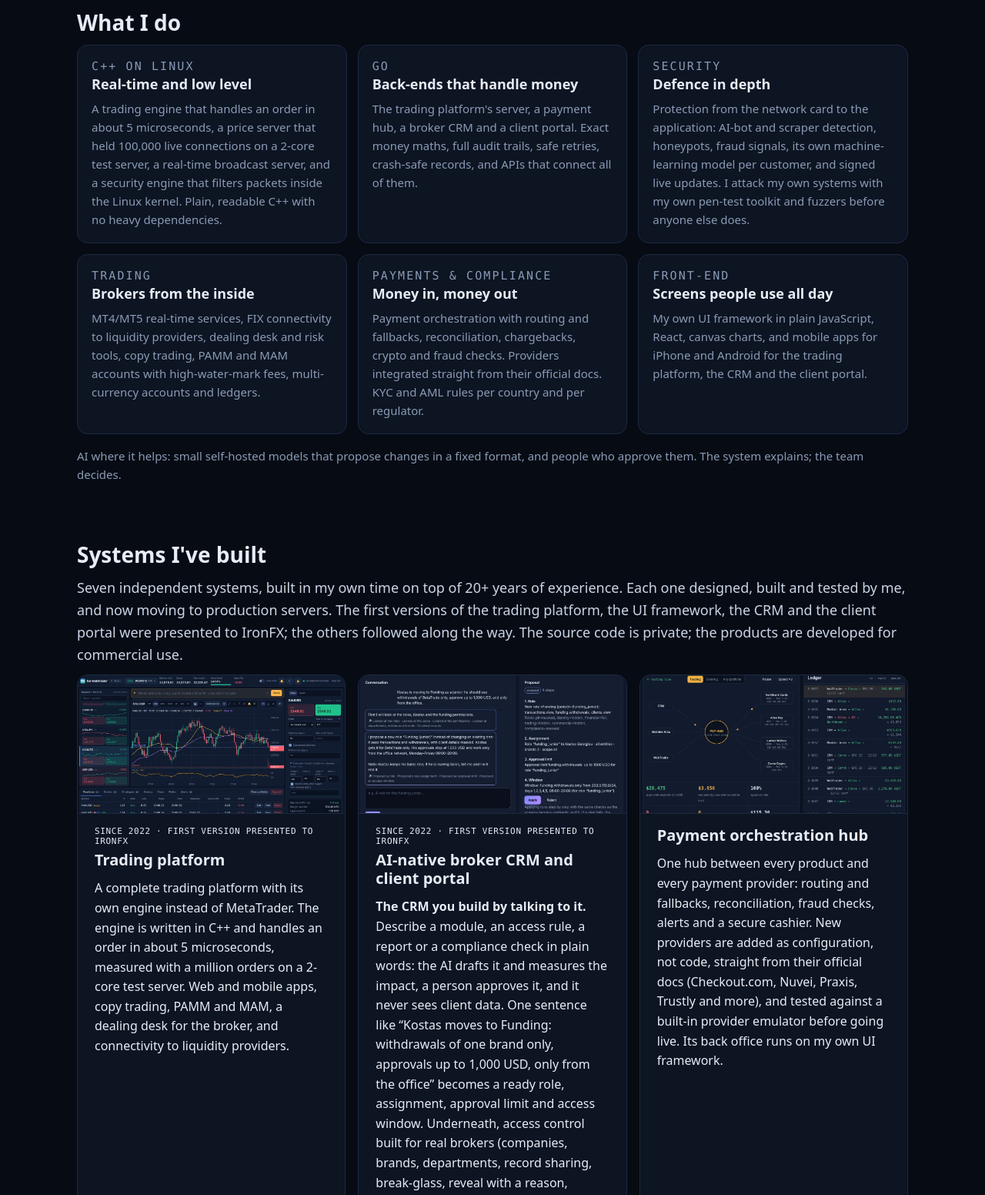
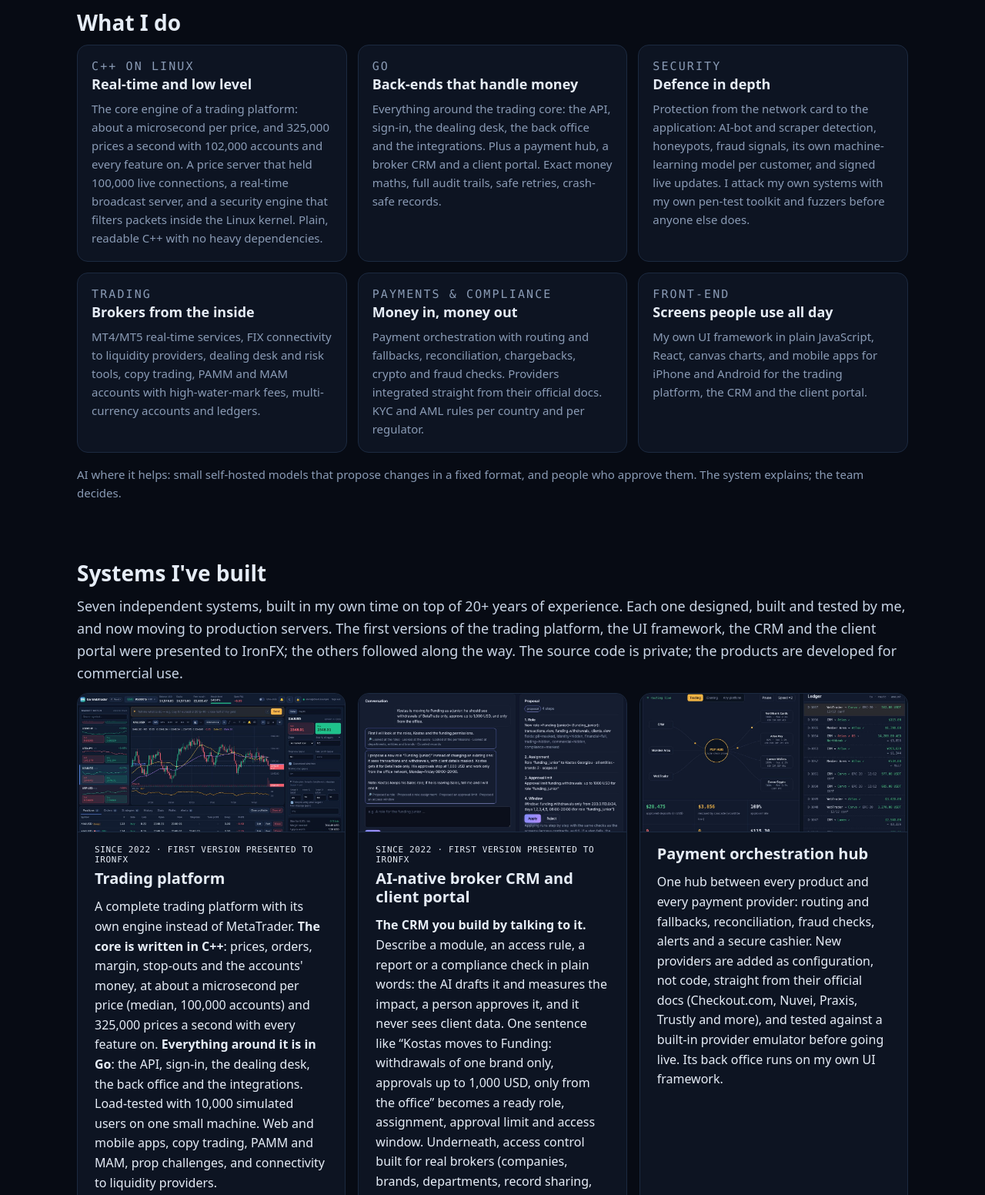
Before and after one commit to george-cd/george-cd.github.io, a plain HTML site: page index.html in a window 1280 px wide. Shown: the part 800-2352 px from the top of the page at 77% size. Drawn offline with Linux system fonts and the light colour scheme.

Commit message:
Trading platform: C++ core, Go around it, latest measured results

```diff
--- a/index.html
+++ b/index.html
@@ -60,9 +60,9 @@
  <h2>What I do</h2>
  <div class="grid3">
   <div class="card tip"><p class="kicker">C++ on Linux</p><h3>Real-time and low level</h3>
-   <p>A trading engine that handles an order in about 5 microseconds, a price server that held 100,000 live connections on a 2-core test server, a real-time broadcast server, and a security engine that filters packets inside the Linux kernel. Plain, readable C++ with no heavy dependencies.</p></div>
+   <p>The core engine of a trading platform: about a microsecond per price, and 325,000 prices a second with 102,000 accounts and every feature on. A price server that held 100,000 live connections, a real-time broadcast server, and a security engine that filters packets inside the Linux kernel. Plain, readable C++ with no heavy dependencies.</p></div>
   <div class="card tip"><p class="kicker">Go</p><h3>Back-ends that handle money</h3>
-   <p>The trading platform's server, a payment hub, a broker CRM and a client portal. Exact money maths, full audit trails, safe retries, crash-safe records, and APIs that connect all of them.</p></div>
+   <p>Everything around the trading core: the API, sign-in, the dealing desk, the back office and the integrations. Plus a payment hub, a broker CRM and a client portal. Exact money maths, full audit trails, safe retries, crash-safe records.</p></div>
   <div class="card tip"><p class="kicker">Security</p><h3>Defence in depth</h3>
    <p>Protection from the network card to the application: AI-bot and scraper detection, honeypots, fraud signals, its own machine-learning model per customer, and signed live updates. I attack my own systems with my own pen-test toolkit and fuzzers before anyone else does.</p></div>
   <div class="card tip"><p class="kicker">Trading</p><h3>Brokers from the inside</h3>
@@ -85,7 +85,7 @@
    <img src="img/trader.jpg" alt="Trading platform screen" loading="lazy">
    <p class="origin">Since 2022 · first version presented to IronFX</p>
    <h3>Trading platform</h3>
-   <p>A complete trading platform with its own engine instead of MetaTrader. The engine is written in C++ and handles an order in about 5 microseconds, measured with a million orders on a 2-core test server. Web and mobile apps, copy trading, PAMM and MAM, a dealing desk for the broker, and connectivity to liquidity providers.</p>
+   <p>A complete trading platform with its own engine instead of MetaTrader. <b>The core is written in C++</b>: prices, orders, margin, stop-outs and the accounts' money, at about a microsecond per price (median, 100,000 accounts) and 325,000 prices a second with every feature on. <b>Everything around it is in Go</b>: the API, sign-in, the dealing desk, the back office and the integrations. Load-tested with 10,000 simulated users on one small machine. Web and mobile apps, copy trading, PAMM and MAM, prop challenges, and connectivity to liquidity providers.</p>
    <p class="tags"><span>C++</span><span>Go</span><span>JavaScript</span><span>React</span><span>FIX</span><span>iOS &amp; Android</span></p>
    <a class="more" href="https://george-cd.github.io/go-webtrader-showcase/" target="_blank" rel="noopener">Public showcase ↗</a>
   </article>
```
